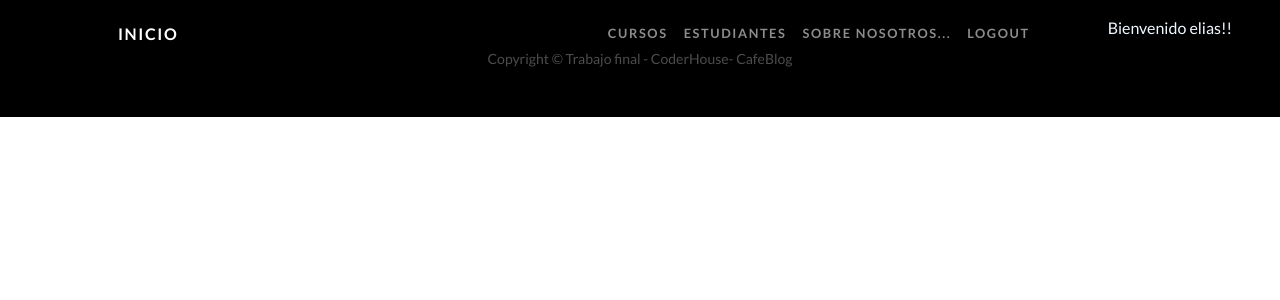
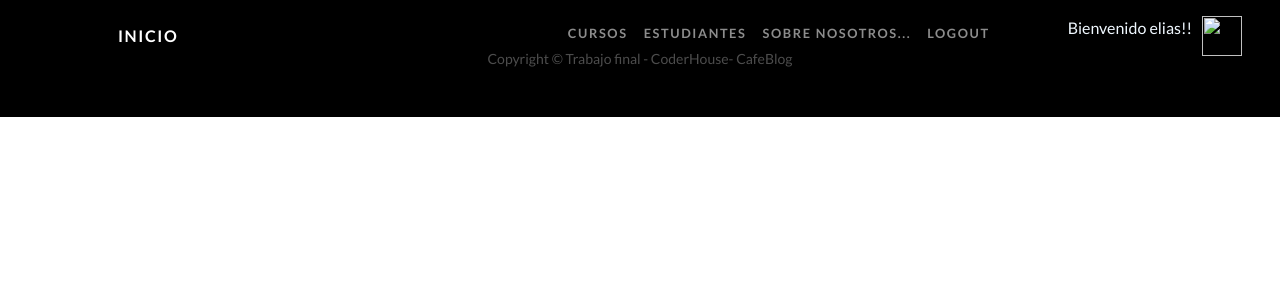
Before and after one commit to eliasescalante/Cursos_de_Baristas_web, a Django app: page /clases/editar/1 in a window 1280 px wide. Shown: the top 300 px of the page. Run offline with Django 4.2, Linux system fonts and the light colour scheme; a user stored in the database is signed in; data comes from the database, SQL or seed files in the repository; both versions use the stored data as it was after the commit; some libraries are stand-ins or nearby versions.

Commit message:
agregue nombre de usuario en navbar con saludo y un avatar fallido

```diff
--- a/blogCafe/CursosApp/templates/CursosApp/base.html
+++ b/blogCafe/CursosApp/templates/CursosApp/base.html
@@ -45,7 +45,8 @@
                         <li class="nav-item"><a class="nav-link" href="{% url 'Nosotros' %}">Sobre Nosotros...</a></li>
                         {% if request.user.is_authenticated %}
                         <li class="nav-item"><a class="nav-link" href="{% url 'Logout' %}">Logout</a></li>
-                        <li class="nav-item" style="position: relative;left: 70px; color: aliceblue;">Bienvenido {{user.username}}!!</li>
+                        <li class="nav-item" style="position: relative;left: 70px; color: aliceblue">Bienvenido {{user.username}}!!</li>
+                        <img src="{{user_avatar}}" alt="" style="height: 40px;width: 40px; position: relative; left: 80px;">
                         {% endif %}
 
                     </ul>
--- a/blogCafe/User/views.py
+++ b/blogCafe/User/views.py
@@ -64,6 +64,7 @@ class UsuarioEdicion(UpdateView):
     def get_object(self):
         return self.request.user
 
+
 #clase para cambiar el pass
 class CambioPassword(PasswordChangeView):
     form_class = CambioDeContrasenia
```
Also changed, not shown: blogCafe/db.sqlite3, blogCafe/media/cursos/elias.jpeg (added).
